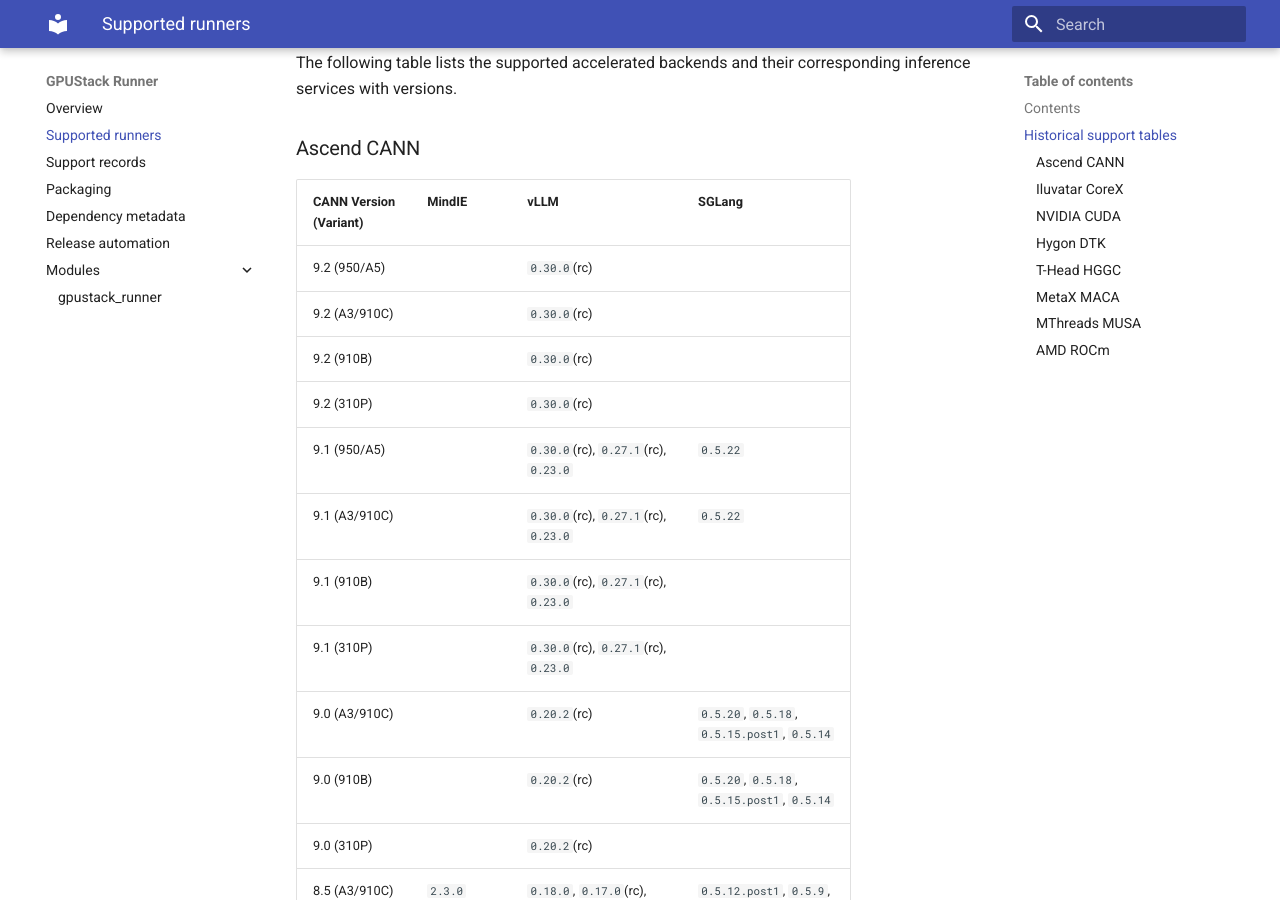
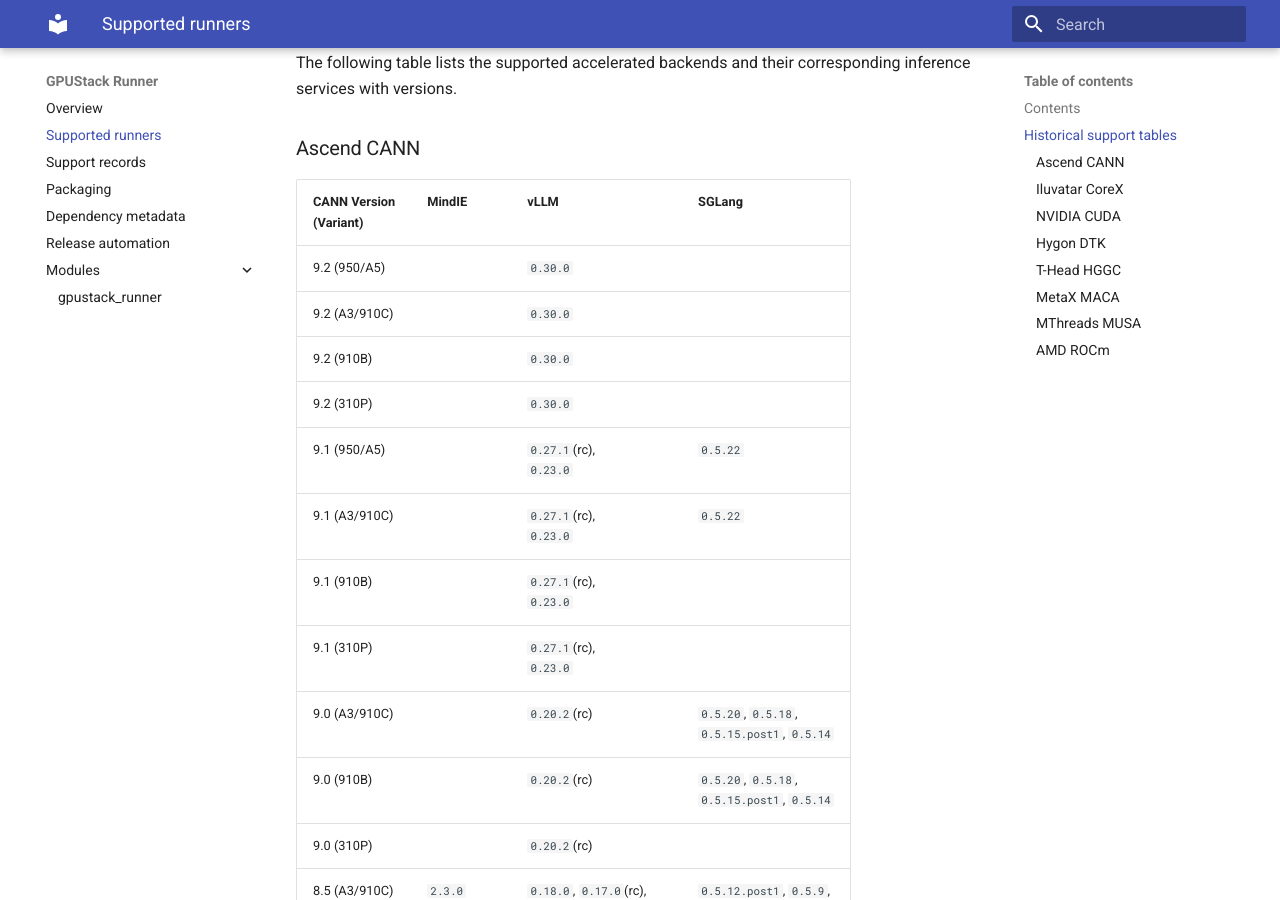
Before and after one commit to gpustack/runner, an MkDocs documentation site: the page built from docs/supported-runners.md, in a window 1280 px wide and 900 px high, scrolled down 542 px. Built offline with MkDocs 1.6.1 and Material for MkDocs 9.7.7, drawn with Linux system fonts in a browser that asks for light colours.

Commit message:
docs: align supported runners for cann vllm 0.30.0 (#401)
CANN 9.1 vLLM 0.30.0 was deprecated via the Discard workflow (#400),
so remove it from the historical tables. CANN 9.2 vLLM 0.30.0 now ships
the final vllm-ascend plugin (#399), so drop its prerelease mark.

Signed-off-by: thxCode <thxcode0824@gmail.com>

```diff
--- a/docs/supported-runners.md
+++ b/docs/supported-runners.md
@@ -21,14 +21,14 @@
 
 | CANN Version <br/> (Variant) | MindIE    | vLLM                                                                                 | SGLang                                      |
 |------------------------------|-----------|--------------------------------------------------------------------------------------|---------------------------------------------|
-| 9.2 (950/A5)                 |           | `0.30.0`(rc)                                                                                                          |                                             |
-| 9.2 (A3/910C)                |           | `0.30.0`(rc)                                                                                                          |                                             |
-| 9.2 (910B)                   |           | `0.30.0`(rc)                                                                                                          |                                             |
-| 9.2 (310P)                   |           | `0.30.0`(rc)                                                                                                          |                                             |
-| 9.1 (950/A5)                 |           | `0.30.0`(rc), `0.27.1`(rc),<br/> `0.23.0`                                                                             | `0.5.22`                                    |
-| 9.1 (A3/910C)                |           | `0.30.0`(rc), `0.27.1`(rc),<br/> `0.23.0`                                                                             | `0.5.22`                                    |
-| 9.1 (910B)                   |           | `0.30.0`(rc), `0.27.1`(rc),<br/> `0.23.0`                                                                             |                                             |
-| 9.1 (310P)                   |           | `0.30.0`(rc), `0.27.1`(rc),<br/> `0.23.0`                                                                             |                                             |
+| 9.2 (950/A5)                 |           | `0.30.0`                                                                                                          |                                             |
+| 9.2 (A3/910C)                |           | `0.30.0`                                                                                                          |                                             |
+| 9.2 (910B)                   |           | `0.30.0`                                                                                                          |                                             |
+| 9.2 (310P)                   |           | `0.30.0`                                                                                                          |                                             |
+| 9.1 (950/A5)                 |           | `0.27.1`(rc),<br/> `0.23.0`                                                                             | `0.5.22`                                    |
+| 9.1 (A3/910C)                |           | `0.27.1`(rc),<br/> `0.23.0`                                                                             | `0.5.22`                                    |
+| 9.1 (910B)                   |           | `0.27.1`(rc),<br/> `0.23.0`                                                                             |                                             |
+| 9.1 (310P)                   |           | `0.27.1`(rc),<br/> `0.23.0`                                                                             |                                             |
 | 9.0 (A3/910C)                |           | `0.20.2`(rc)                                                                         | `0.5.20`, `0.5.18`, <br/>`0.5.15.post1`, `0.5.14`     |
 | 9.0 (910B)                   |           | `0.20.2`(rc)                                                                         | `0.5.20`, `0.5.18`, <br/>`0.5.15.post1`, `0.5.14`     |
 | 9.0 (310P)                   |           | `0.20.2`(rc)                                                                         |                                             |
```
Also changed, not shown: README.md (+1 -1 lines).
